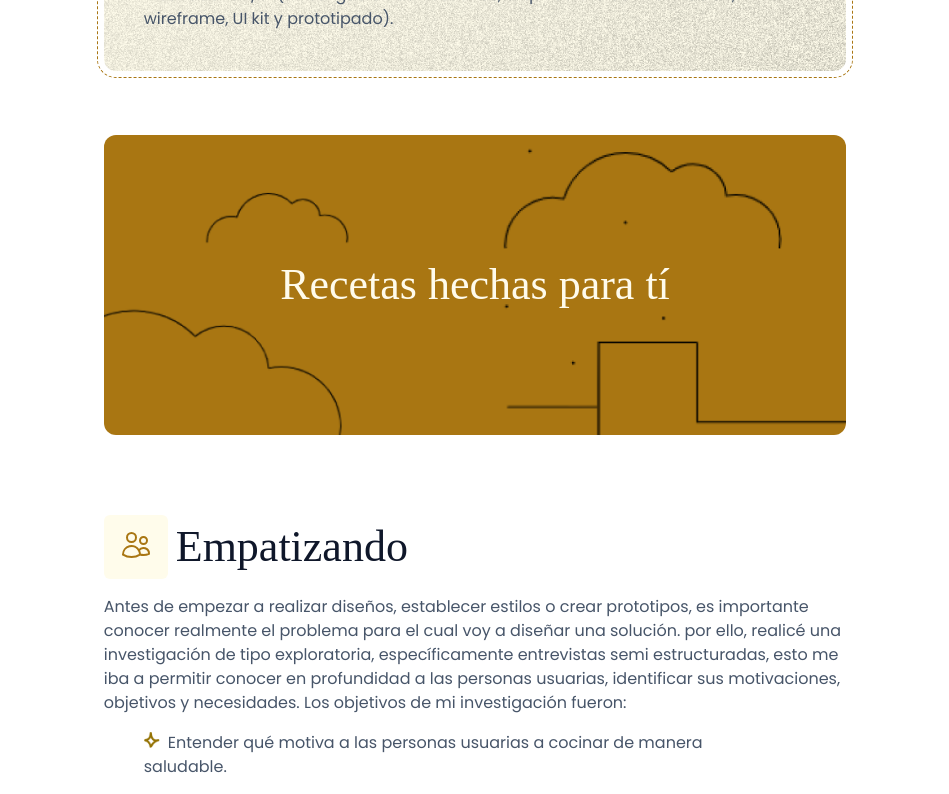
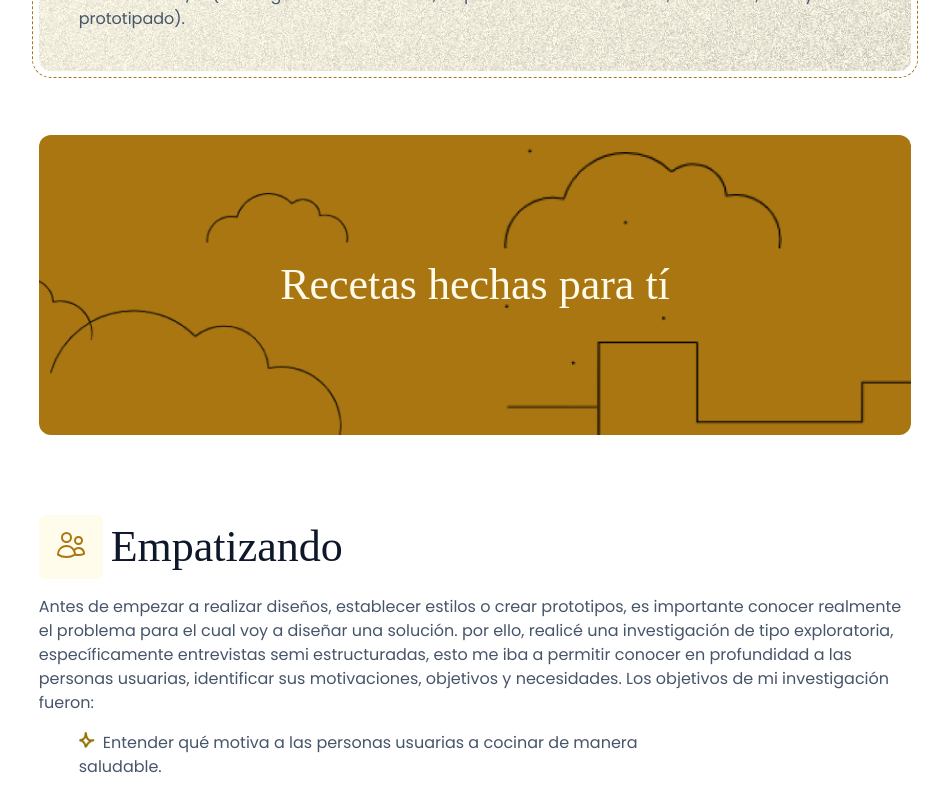
Before and after one commit to luisv0301/ux-portfolio, a Next.js app: page /recipes in a window 1280 px wide. Shown: the part 1220-2014 px from the top of the page, without its empty margins (165-1114 px from the left). Built offline with nearby package versions, Linux system fonts and the light colour scheme.

Commit message:
fix: change css of layout component

```diff
--- a/src/components/Layout/layout.module.css
+++ b/src/components/Layout/layout.module.css
@@ -1,5 +1,5 @@
 .layout {
-  max-width: 62ch;
+  max-width: 72ch;
   margin: 0 auto;
   padding: 1.5rem 1rem;
 }
--- a/src/styles/Recipes.module.css
+++ b/src/styles/Recipes.module.css
@@ -257,6 +257,7 @@
   display: grid;
   place-items: center;
   text-align: center;
+  padding: 1rem
 }
 .coverTwo > h2 {
   color: #fffbeb;
```
